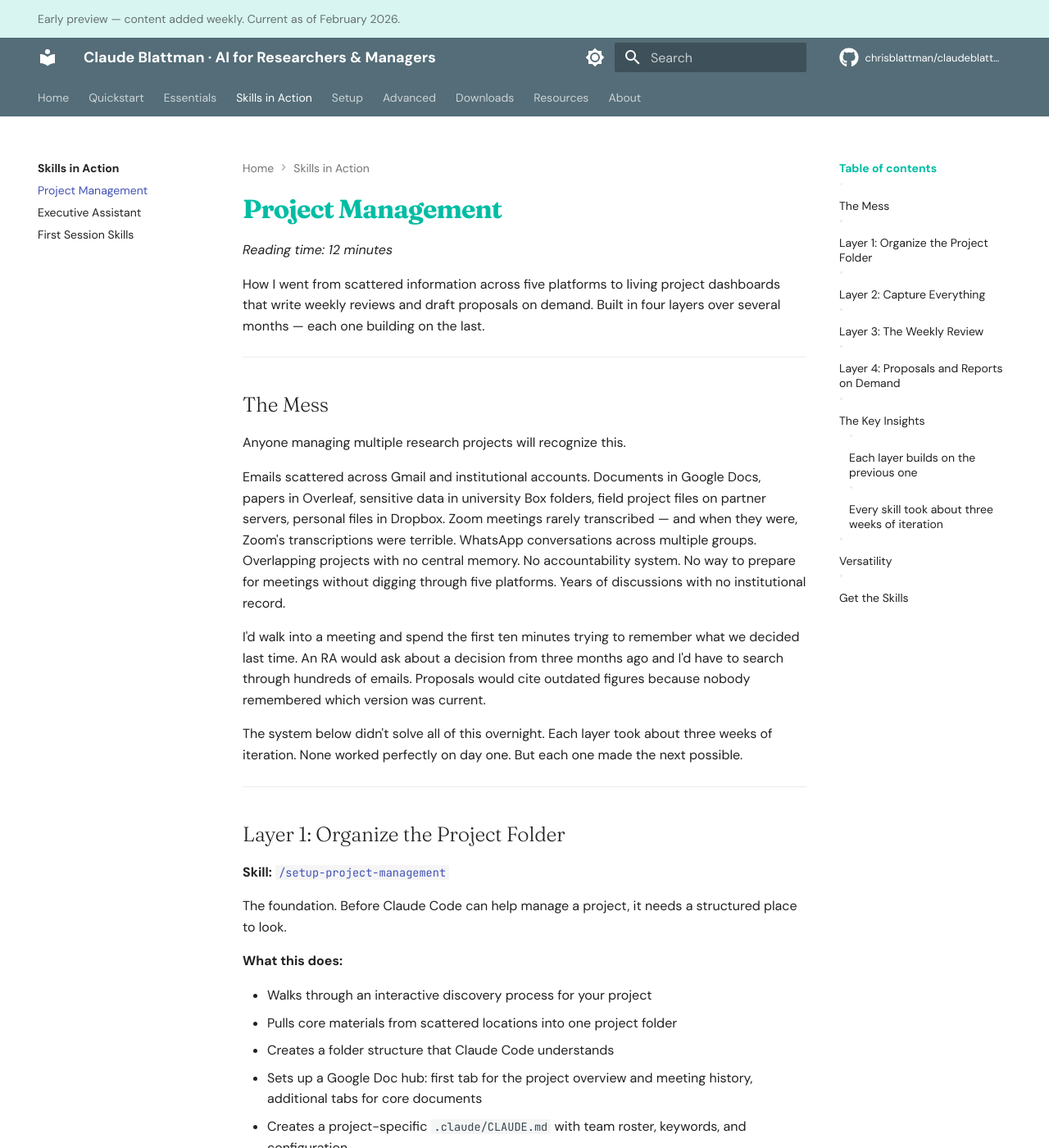
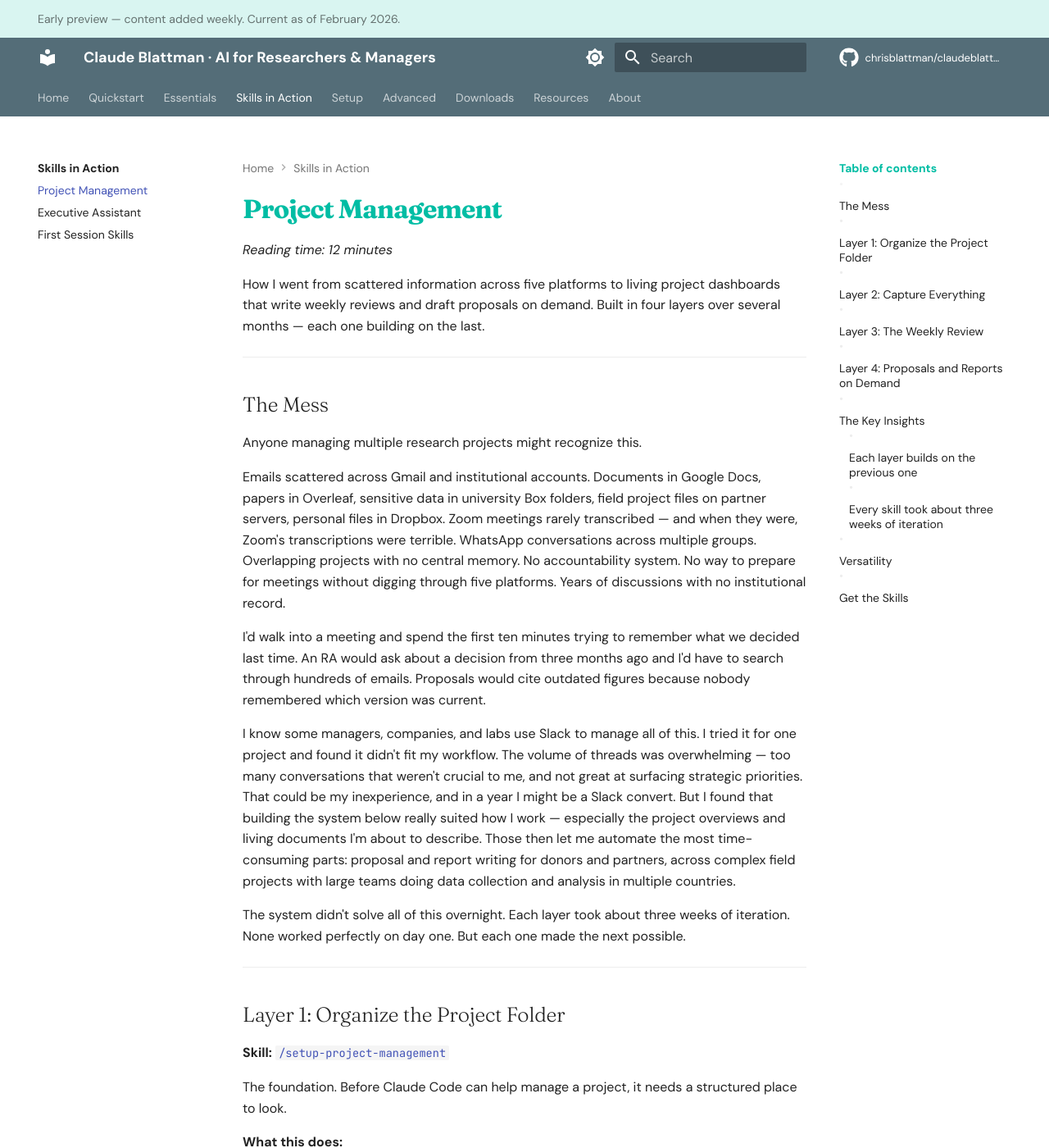
Before and after one commit to XiongfeiLi6/claudeblattman, an MkDocs documentation site: the page built from docs/workflows/project-management.md, in a window 1280 px wide and 1400 px high. Shown: the whole window at 82% size. Built offline with MkDocs 1.6.1 and Material for MkDocs 9.7.7, drawn with Linux system fonts in a browser that asks for light colours; comment, search, counter and statistics services are not loaded.

Commit message:
PM page: soften opening, add Slack comparison paragraph
Co-Authored-By: Claude Opus 4.6 <noreply@anthropic.com>

```diff
--- a/docs/workflows/project-management.md
+++ b/docs/workflows/project-management.md
@@ -8,13 +8,15 @@ How I went from scattered information across five platforms to living project da
 
 ## The Mess
 
-Anyone managing multiple research projects will recognize this.
+Anyone managing multiple research projects might recognize this.
 
 Emails scattered across Gmail and institutional accounts. Documents in Google Docs, papers in Overleaf, sensitive data in university Box folders, field project files on partner servers, personal files in Dropbox. Zoom meetings rarely transcribed — and when they were, Zoom's transcriptions were terrible. WhatsApp conversations across multiple groups. Overlapping projects with no central memory. No accountability system. No way to prepare for meetings without digging through five platforms. Years of discussions with no institutional record.
 
 I'd walk into a meeting and spend the first ten minutes trying to remember what we decided last time. An RA would ask about a decision from three months ago and I'd have to search through hundreds of emails. Proposals would cite outdated figures because nobody remembered which version was current.
 
-The system below didn't solve all of this overnight. Each layer took about three weeks of iteration. None worked perfectly on day one. But each one made the next possible.
+I know some managers, companies, and labs use Slack to manage all of this. I tried it for one project and found it didn't fit my workflow. The volume of threads was overwhelming — too many conversations that weren't crucial to me, and not great at surfacing strategic priorities. That could be my inexperience, and in a year I might be a Slack convert. But I found that building the system below really suited how I work — especially the project overviews and living documents I'm about to describe. Those then let me automate the most time-consuming parts: proposal and report writing for donors and partners, across complex field projects with large teams doing data collection and analysis in multiple countries.
+
+The system didn't solve all of this overnight. Each layer took about three weeks of iteration. None worked perfectly on day one. But each one made the next possible.
 
 ---
 
```
